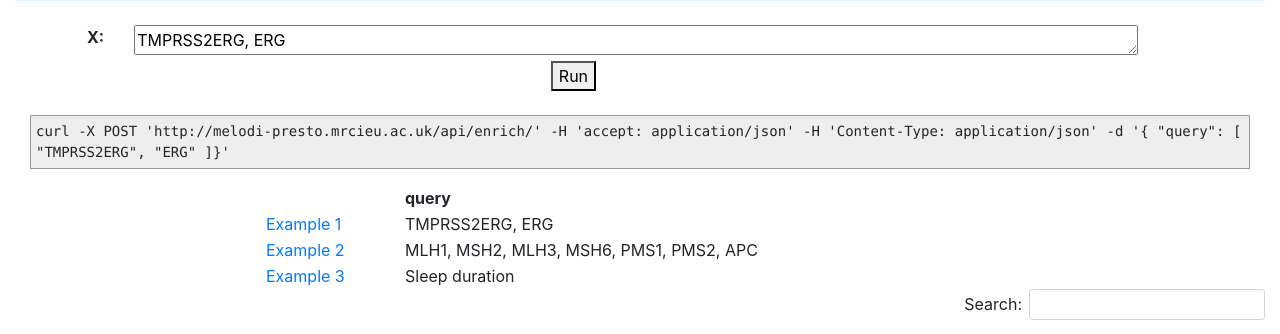
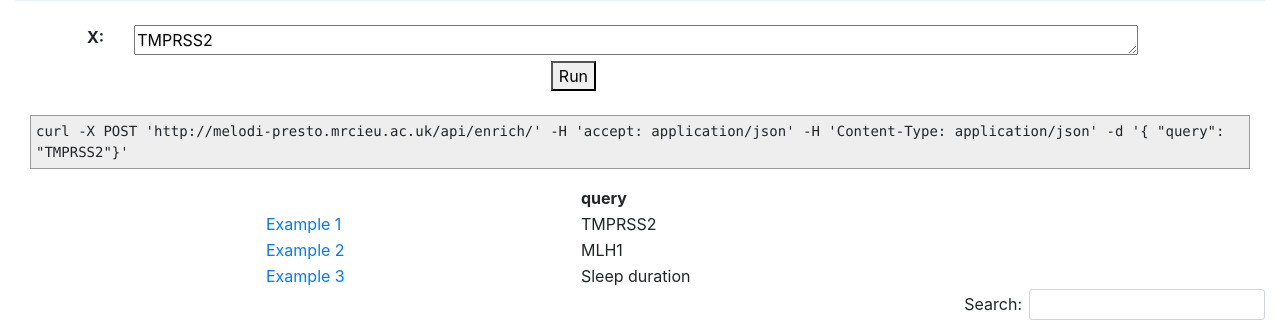
Before and after one commit to MRCIEU/MELODI-Presto, a Django app: template django_project/django_project/templates/django_project/enrich.html in a window 1280 px wide. Shown: the part 331-665 px from the top of the page. Run offline with Django 3.2, Linux system fonts and the light colour scheme; the template is opened without the code that fills it, so the values that code supplies are empty; parts of the project's set-up code (start-up, migrations or seed data) failed here and were passed over; some libraries are stand-ins or nearby versions.

Commit message:
enrich working

```diff
--- a/django_project/django_project/templates/django_project/enrich.html
+++ b/django_project/django_project/templates/django_project/enrich.html
@@ -5,7 +5,7 @@
         <b>X:</b>
     </div>
     <div class="col-11">
-        <textarea rows="1" style="min-width: 90%" id='query'>TMPRSS2ERG, ERG</textarea><br>
+        <textarea rows="1" style="min-width: 90%" id='query'>TMPRSS2</textarea><br>
     </div>
   </div>
   <div class="row">
@@ -18,22 +18,22 @@
   <br>
   <div class="row">
       <div class="col">
-          <pre><code id='api-code'>curl -X POST 'http://melodi-presto.mrcieu.ac.uk/api/enrich/' -H 'accept: application/json' -H 'Content-Type: application/json' -d '{ "query": [ "TMPRSS2ERG", "ERG" ]}'</code></pre>
+          <pre><code id='api-code'>curl -X POST 'http://melodi-presto.mrcieu.ac.uk/api/enrich/' -H 'accept: application/json' -H 'Content-Type: application/json' -d '{ "query": "TMPRSS2"}'</code></pre>
       </div>
   </div>
   <div class="row">
     <table class="display compact nowrap" style="width:60%" align="center">
         <tr><td></td><td><b>query</b></tr>
         <tr>
-            <td><a class="example-call" href="#" onclick="populate_boxes(['TMPRSS2ERG,ERG'])">Example 1</a></td>
-            <td>TMPRSS2ERG, ERG</td>
+            <td><a class="example-call" href="#" onclick="populate_boxes('TMPRSS2')">Example 1</a></td>
+            <td>TMPRSS2</td>
         </tr>
         <tr>
-            <td><a class="example-call" href="#" onclick="populate_boxes(['MLH1,MSH2,MLH3,MSH6,PMS1,PMS2,APC'])">Example 2</a></td>
-            <td>MLH1, MSH2, MLH3, MSH6, PMS1, PMS2, APC</td>
+            <td><a class="example-call" href="#" onclick="populate_boxes('MLH1')">Example 2</a></td>
+            <td>MLH1</td>
         </tr>
         <tr>
-            <td><a class="example-call" href="#" onclick="populate_boxes(['Sleep duration'])">Example 3</a></td>
+            <td><a class="example-call" href="#" onclick="populate_boxes('Sleep duration')">Example 3</a></td>
             <td>Sleep duration</td>
         </tr>
 
@@ -78,16 +78,16 @@ thead input {
 </style>
 <script>
     function populate_boxes(a){
-        console.log(a)
+        //console.log(a)
         document.getElementById('query').innerHTML = a;
-        document.getElementById('api-code').innerHTML='curl -X POST \'http://melodi-presto.mrcieu.ac.uk/api/enrich/\' -H \'accept: application/json\' -H \'Content-Type: application/json\' -d \'{ "query": [ "'+a+'" ]}\''
+        document.getElementById('api-code').innerHTML='curl -X POST \'http://melodi-presto.mrcieu.ac.uk/api/enrich/\' -H \'accept: application/json\' -H \'Content-Type: application/json\' -d \'{ "query":  "'+a+'" }\''
     }
     $(document).ready(function() {
         var res_table = $('#results').DataTable( {
             dom: 'Bfrtip',
             columnDefs: [
             {
-                "targets": [ 1,2 ],
+                "targets": [ 1 ],
                 "visible": false
             }
             ],
@@ -105,13 +105,15 @@ thead input {
             //"serverSide": true,
             "ajax":{
                 "type": "POST",
+                //set dataSrc to "" to deal with no "data" key in json
+                "dataSrc": "",
                 "url": "{{api_url}}enrich/",
                 data:function(d){
                     if (document.getElementById("query").value.length>0){
-                        console.log(document.getElementById("query").value.trim().split(','))
+                        console.log(document.getElementById("query").value.trim())
                         return JSON.stringify(
                         {
-                            'query': document.getElementById("query").value.trim().split(','),
+                            'query': document.getElementById("query").value.trim(),
                         });
                     }else{
                         console.log('empty')
--- a/django_project/django_project/views.py
+++ b/django_project/django_project/views.py
@@ -179,10 +179,9 @@ def EnrichPostView(request):
             sem_trip_dic = {}
             logger.info("pub_sem: " + text + " " + str(len(text)))
             d = pub_sem(text, sem_trip_dic)
-            enrichData = (d)
+            enrichData = d
             es_logger.info("Enrich POST " + str(text))
             returnData = enrichData
-            logger.info(enrichData)
         else:
             returnData = serializer.errors
         return Response(returnData)
```
Also changed, not shown: 1 other file.
